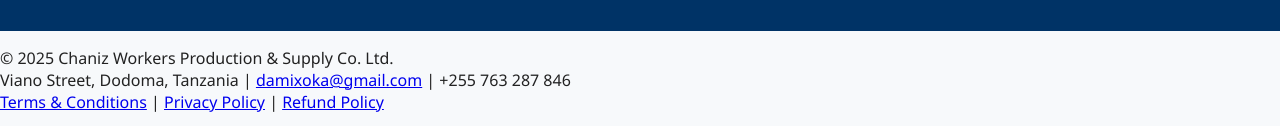
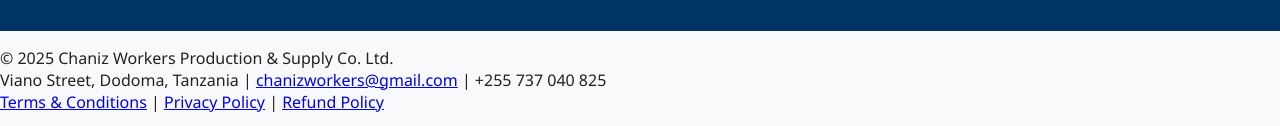
Before and after one commit to damixoka-collab/Chaniz-Workers, a plain HTML site: page find-job.html in a window 1280 px wide. Shown: the part 1574-1700 px from the top of the page. Drawn offline with Linux system fonts and the light colour scheme.

Commit message:
Update find-job.html

```diff
--- a/find-job.html
+++ b/find-job.html
@@ -37,8 +37,8 @@
 <p>
   © 2025 Chaniz Workers Production & Supply Co. Ltd.<br>
   Viano Street, Dodoma, Tanzania |
-  <a href="mailto:damixoka@gmail.com">damixoka@gmail.com</a> |
-  +255 763 287 846<br>
+  <a href="mailto:chanizworkers@gmail.com">chanizworkers@gmail.com</a> |
+  +255 737 040 825<br>
   <a href="terms.html">Terms & Conditions</a> |
   <a href="privacy.html">Privacy Policy</a> |
   <a href="refund.html">Refund Policy</a>
```
